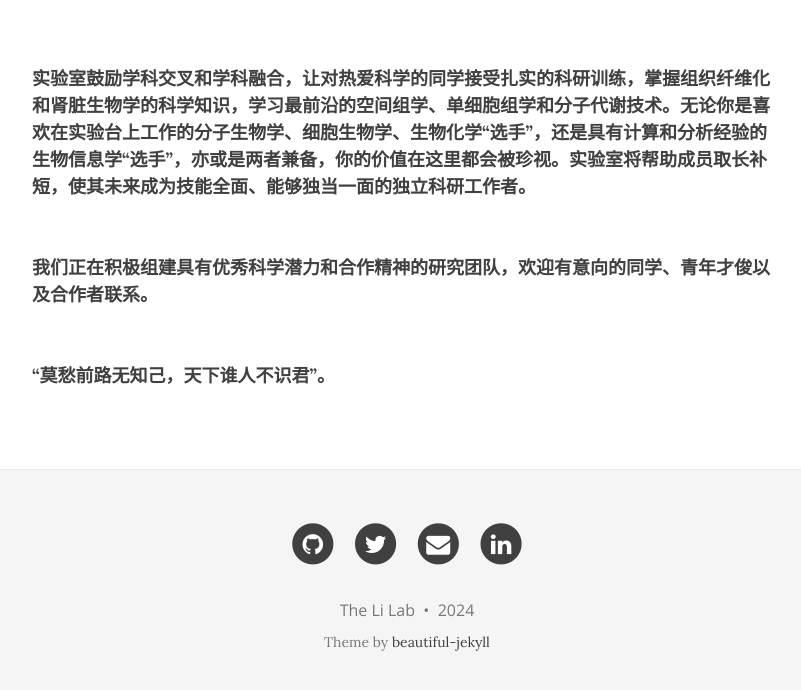
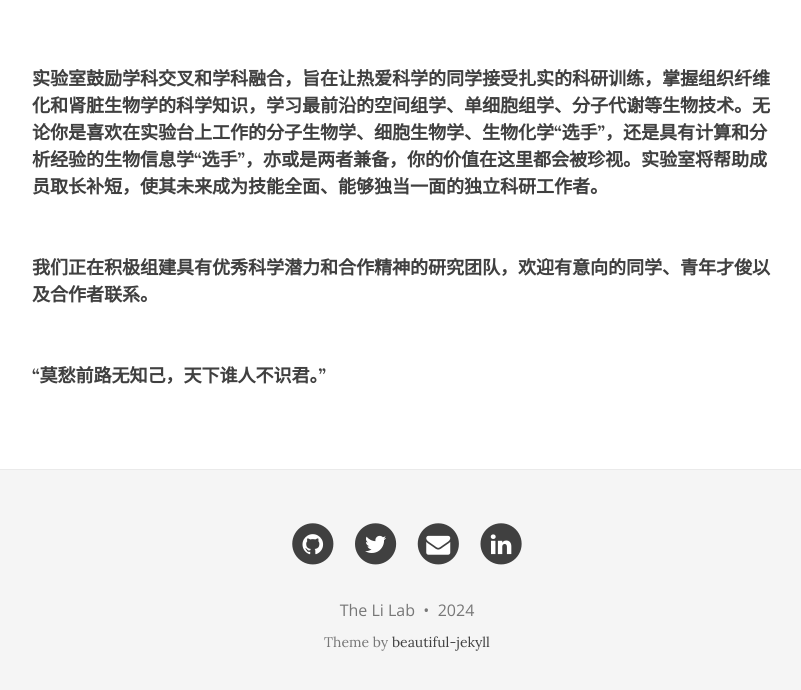
Before and after one commit to TheLiLab/thelilab.github.io, a Jekyll site: the page built from team.md, in a window 1280 px wide and 1192 px high. Shown: the part 489-1179 px from the top of the window, without its empty margins (233-1034 px from the left). Built offline with Jekyll 4.4.1, drawn with Linux system fonts in a browser that asks for light colours; nearby versions of some CDN libraries.

Commit message:
Update team.md

```diff
--- a/team.md
+++ b/team.md
@@ -9,6 +9,6 @@ bigimg:
 ---
 
 
-**实验室鼓励学科交叉和学科融合，让对热爱科学的同学接受扎实的科研训练，掌握组织纤维化和肾脏生物学的科学知识，学习最前沿的空间组学、单细胞组学和分子代谢技术。无论你是喜欢在实验台上工作的分子生物学、细胞生物学、生物化学“选手”，还是具有计算和分析经验的生物信息学“选手”，亦或是两者兼备，你的价值在这里都会被珍视。实验室将帮助成员取长补短，使其未来成为技能全面、能够独当一面的独立科研工作者。<br><br><br>
+**实验室鼓励学科交叉和学科融合，旨在让热爱科学的同学接受扎实的科研训练，掌握组织纤维化和肾脏生物学的科学知识，学习最前沿的空间组学、单细胞组学、分子代谢等生物技术。无论你是喜欢在实验台上工作的分子生物学、细胞生物学、生物化学“选手”，还是具有计算和分析经验的生物信息学“选手”，亦或是两者兼备，你的价值在这里都会被珍视。实验室将帮助成员取长补短，使其未来成为技能全面、能够独当一面的独立科研工作者。<br><br><br>
 我们正在积极组建具有优秀科学潜力和合作精神的研究团队，欢迎有意向的同学、青年才俊以及合作者联系。<br><br><br>
-“莫愁前路无知己，天下谁人不识君”。**
+“莫愁前路无知己，天下谁人不识君。”**
```
